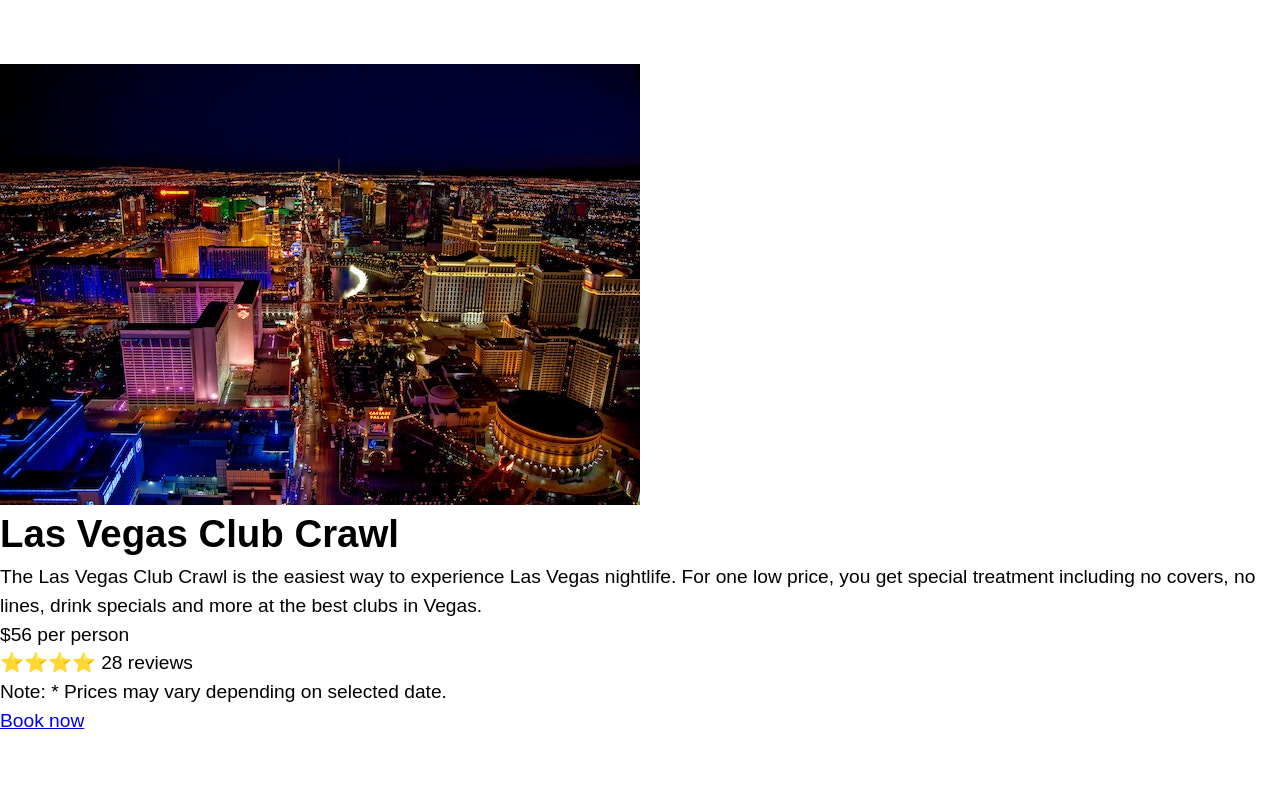
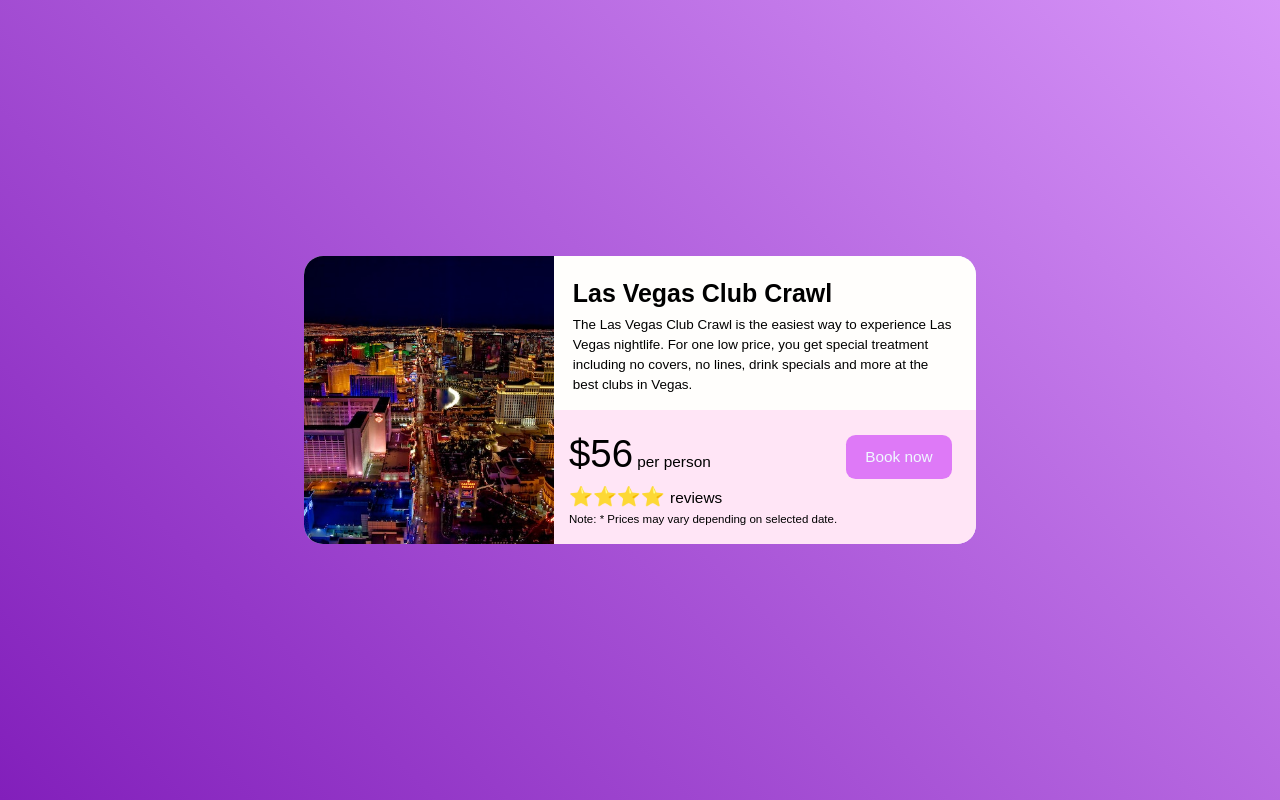
Before and after one commit to irm1005-itec1005-fall-2023/tutorial-exercise-06-SnowSamoyed, a plain HTML site: page index.html in a window 1280 px wide. Drawn offline with Linux system fonts and the light colour scheme.

Commit message:
finished 1

```diff
--- a/index.html
+++ b/index.html
@@ -43,11 +43,12 @@
       <div class="card--container">
 
         <!-- Image -->
-        <img src="images/vegas.jpg" alt="Vegas skyline" />
+        <img class="hero" src="images/vegas.jpg" alt="Vegas skyline" />
 
         <!-- Content -->
-
+        <div class="card--container-right">
           <!-- Top -->
+          <div class="card--container-top">
             <h1>Las Vegas Club Crawl</h1>
 
             <p>
@@ -55,18 +56,27 @@
               nightlife. For one low price, you get special treatment including no
               covers, no lines, drink specials and more at the best clubs in Vegas.
             </p>
+          </div>
 
           <!-- Bottom -->
+          <div class="card--container-buttom">
+            <!-- Bottom Left -->
+            <div class="left">
+              <p><span class="price">$56</span><span class="small"> per person</span> </p>
+
+              <p>⭐️⭐️⭐️⭐️ <span class="small">reviews</span></p>
+
+              <p class="price-note"><span class="sr-only">Note: </span>* Prices may vary depending on selected date.</p>
+            </div>
 
             <!-- Bottom Right -->
-        <p><span>$56</span> per person</p>
+            <div class="right">
+              <button><a href="#">Book now</a></button>
+            </div>
 
-        <p>⭐️⭐️⭐️⭐️ 28 reviews</p>
+          </div>
 
-        <p><span class="sr-only">Note: </span>* Prices may vary depending on selected date.</p>
-
-        <!-- Bottom Left -->
-        <a href="#">Book now</a>
+        </div>
 
       </div>
 
--- a/style.css
+++ b/style.css
@@ -16,4 +16,105 @@ body {
   display: flex;
   justify-content: center;
   align-items: center;
+
+  background: linear-gradient(45deg, #821fbb , #d795f8);
 }
+
+.card--container {
+  display: flex;
+  flex-direction: row;
+  justify-content: center;
+  align-items: center;
+
+  background-color: aliceblue;
+  border-radius: 1rem;
+  width: 35rem;
+  height: 15rem;
+}
+
+
+.hero {
+  justify-self: center;
+  align-self: center;
+
+  height: 15rem;
+  width: 13rem;
+  object-fit: cover;
+
+  border-top-left-radius: 1rem;
+  border-bottom-left-radius: 1rem;
+}
+
+.card--container-top {
+  background-color: rgb(255, 254, 252);
+  border-top-right-radius: 1rem;
+
+  height: 8rem;
+
+}
+
+.card--container-top h1{
+  font-size: 1.3em;
+  padding-left: 1rem;
+  padding-top: 1rem;
+}
+
+.card--container-top p {
+  font-size: 0.7em;
+  padding-left: 1rem;
+  padding-right: 1rem;
+  padding-top: 0.12rem;
+  padding-bottom: 1rem;
+}
+
+.card--container-buttom {
+  display: flex;
+  flex-direction: column;
+  flex-wrap: wrap;
+  flex: 100%;
+
+  background-color: rgb(255, 229, 246);
+  border-bottom-right-radius: 1rem;
+
+  height: 7rem;
+  padding: 0.8rem;
+}
+
+.price {
+  font-size: 2em;
+}
+
+.card--container-buttom .left .small {
+  font-size: 0.8rem;
+}
+
+.price-note {
+  font-size: 0.6rem;
+}
+
+/* .card--container-buttom .right {
+  padding-top: 1rem;
+} */
+
+.card--container-buttom button {
+ border-style: none;
+ border-radius: 0.5rem;
+
+ margin-top: 0.5rem;
+ padding: 0.4rem;
+ padding-left: 1rem;
+ padding-right: 1rem;
+
+ background-color: rgb(222, 121, 247);
+}
+
+.card--container-buttom a {
+  text-decoration: none;
+  color: aliceblue;
+  font-size: 0.8em;
+}
+
+.card--container-buttom button:hover {
+  color: rgb(124, 82, 31); /* Does not work */
+  background-color: rgb(232, 60, 114);
+}
```
Lines whose indentation alone changed are shown as unchanged.
